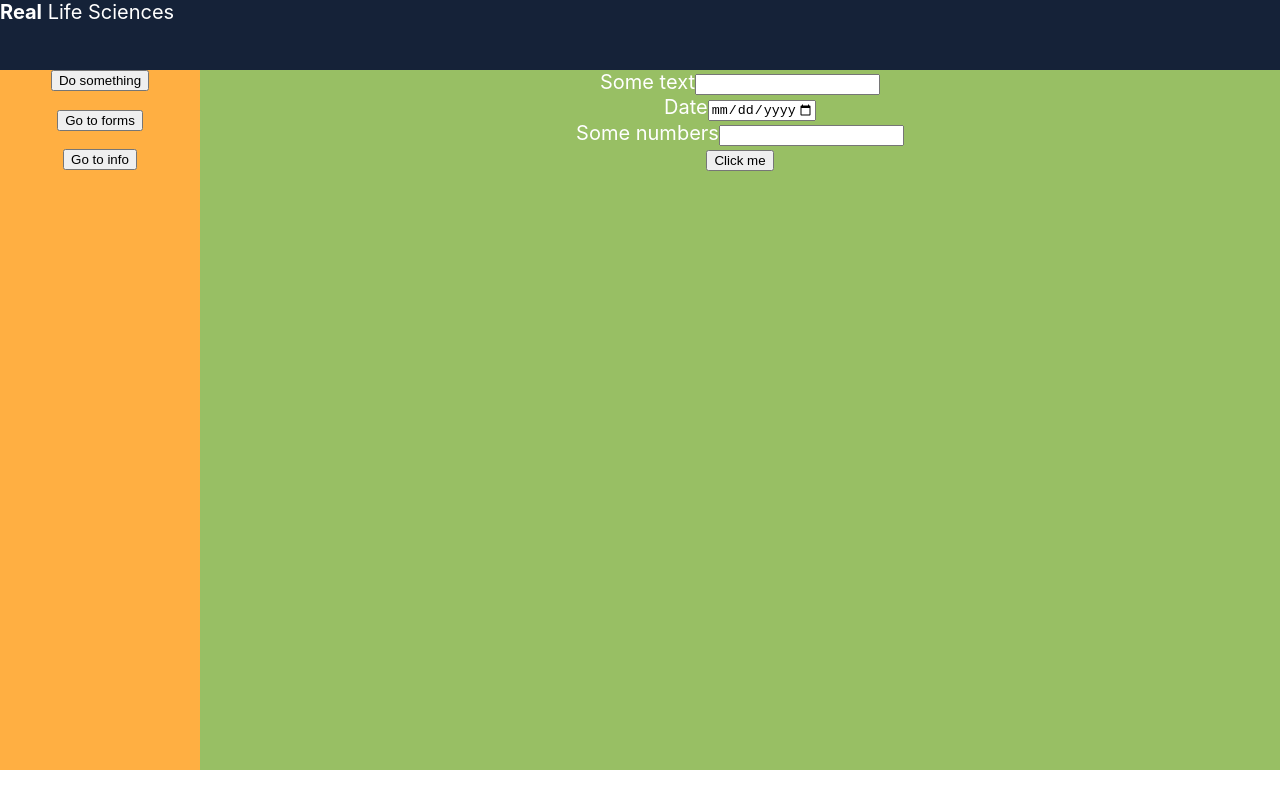
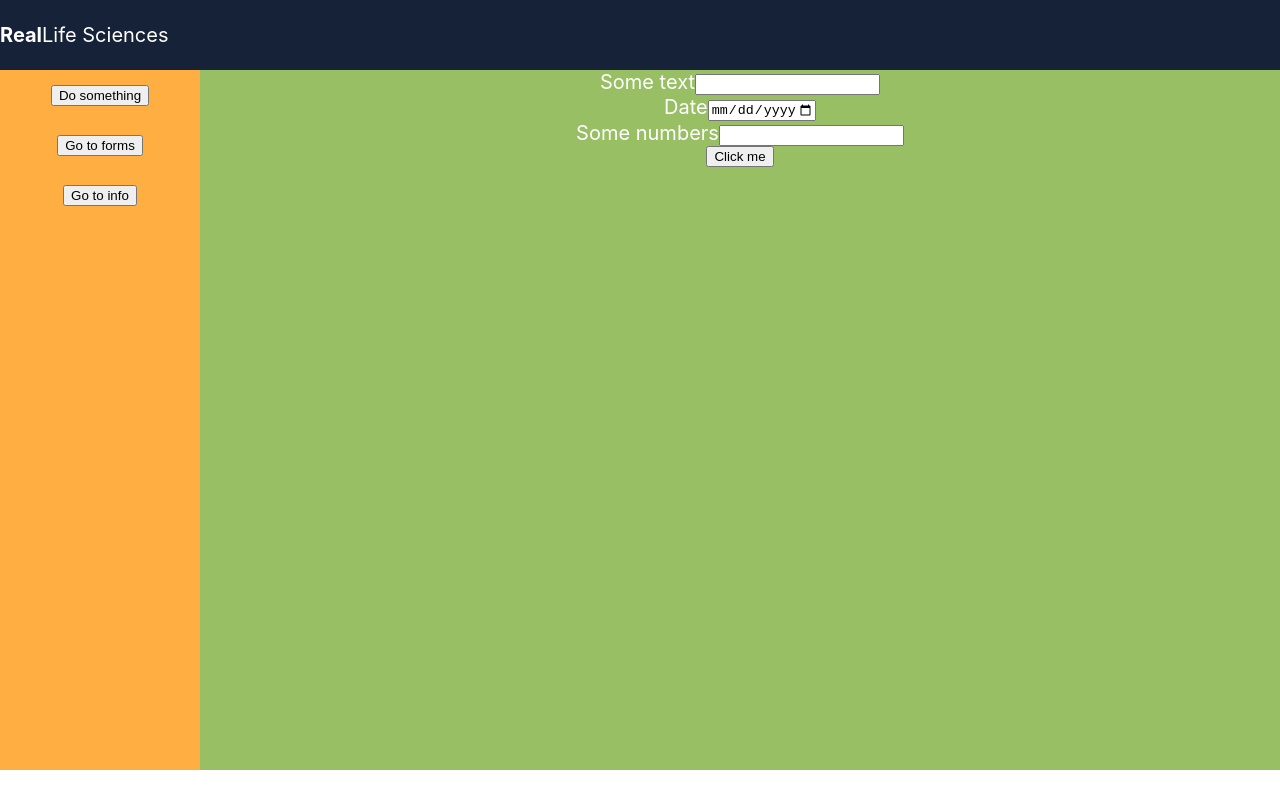
Before and after one commit to MunteanAndra/VSP-App, a React (Create React App) app: page /Formpage in a window 1280 px wide. Built offline with nearby package versions, Linux system fonts and the light colour scheme.

Commit message:
Added style with flex

```diff
--- a/src/Components/NavbarStyle.css
+++ b/src/Components/NavbarStyle.css
@@ -4,5 +4,7 @@
     height: 70px;
     text-align: left;
     font-size: 20px;
-
+    display: flex;
+    justify-content: flex-start;
+    align-items: center;
 }
--- a/src/Components/SidebarStyle.css
+++ b/src/Components/SidebarStyle.css
@@ -9,8 +9,8 @@
 .page-buttons{
     display: flex;
     flex-direction: column;
-    justify-content: space-between;
+    justify-content: space-around;
     align-items: center;
-    height: 100px;
+    height: 150px;
     border-radius: 2px;
 }
--- a/src/Pages/FormpageStyle.css
+++ b/src/Pages/FormpageStyle.css
@@ -1,6 +1,14 @@
 form{
     background-color: #98BF64;
-    flex-grow:1;
+    flex-grow: 1;
     height: 700px;
     font-size: 20px;
 }
+
+.form_controls,.form_button{
+    display: flex;
+    flex-direction: column;
+    justify-content: space-between;
+    align-items: center;
+
+}
```
